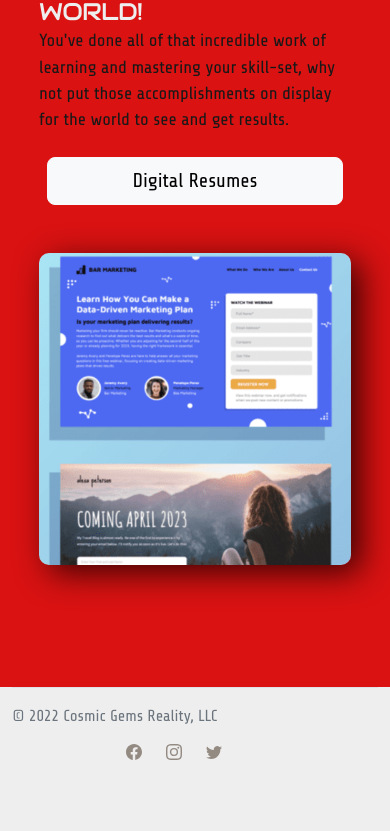
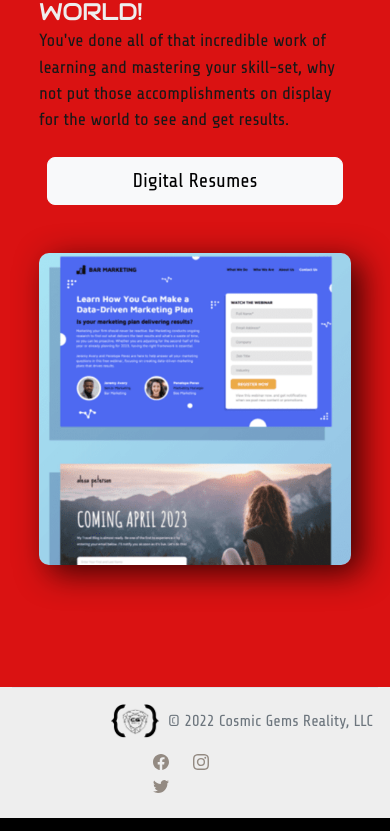
Before and after one commit to cosmicgems/pearl-tank, a Next.js app: page / in a window 390 px wide. Shown: the part 1694-2525 px from the top of the page. Built offline with nearby package versions, Linux system fonts and the light colour scheme; a web font is replaced by a local one.

Commit message:
added personal cv link

```diff
--- a/components/footer/footer.js
+++ b/components/footer/footer.js
@@ -1,27 +1,26 @@
+import Image from "next/image";
 import { Col, Row } from "react-bootstrap";
 import { BsFacebook,BsTwitter,BsInstagram } from "react-icons/bs";
 
 export default function Footer(){
     return (
-        <div className="container footer-section pt-0 mt-0">
+        <div className="container-fluid footer-section pt-0 mt-0">
   <footer className="flex-wrap justify-content-between align-items-center py-3  border-top">
-    <div className="col-md-4 d-flex align-items-center">
-      {/* <a href="/" className="mb-3 me-2 mb-md-0 text-muted text-decoration-none lh-1">
-        <svg className="bi" width="30" height="24"></svg>
-      </a> */}
+    <div className="col-md-4 d-flex align-items-center center-footer">
+
+      <div className="mb-3 me-2 mb-md-0 text-muted ">
+        <Image src='/images/site/cosmic-logo.png' width={50} height={50} alt='cosmic_logo'/>
+      </div>
+
       <span className="mb-3 mb-md-0 text-muted">&copy; 2022 Cosmic Gems Reality, LLC</span>
     </div>
-    <Row>
-      <Col>
-        <div className=" footer-social">
+        <div className="footer-social col-md-4 d-flex align-items-center ">
       <ul className="nav col-md-4  list-unstyled d-flex">
       <li className="ms-3"><a className="text-muted" href="#"><svg className="bi" width="24" height="24"><BsFacebook /> </svg></a></li>
       <li className="ms-3"><a className="text-muted" href="#"><svg className="bi" width="24" height="24"><BsInstagram /> </svg></a></li>
       <li className="ms-3"><a className="text-muted" href="#"><svg className="bi" width="24" height="24"><BsTwitter /> </svg></a></li>
     </ul>
     </div>
-      </Col>
-    </Row>
 
 
 
--- a/components/home-page/featured-services.js
+++ b/components/home-page/featured-services.js
@@ -50,7 +50,7 @@ export default function FeaturedServices(){
                 <div className="py-5"><h2 className="featurette-heading">Digital Resumes. <span className="text-muted-mobile">Market yourself... To the WORLD!</span></h2>
                   <p className="lead pb-4 featurette-lead-mobile">You&#39;ve done all of that incredible work of learning and mastering your skill-set, why not put those accomplishments on display for the world to see and get results. </p>
                   <div className="d-grid px-2">
-                    <Button href="/web-development-consultation" className="btn-lg" variant='light'>Digital Resumes</Button>
+                    <Button href="/maliek-davis-cv" className="btn-lg" variant='light'>Digital Resumes</Button>
                   </div>
 
                   </div>
--- a/styles/globals.css
+++ b/styles/globals.css
@@ -998,10 +998,12 @@ border-radius: 10px;
 }
 .footer-section{
   background-color: #EEEEEE;
-  min-height: 17vh;
+}
+.center-footer{
+  padding: 0 0 0 25vw;
 }
 .footer-social{
-  padding: 0 25vw;
+  padding: 0 32vw;
 }
 .green-gem{
   color: #DA1212;
```
